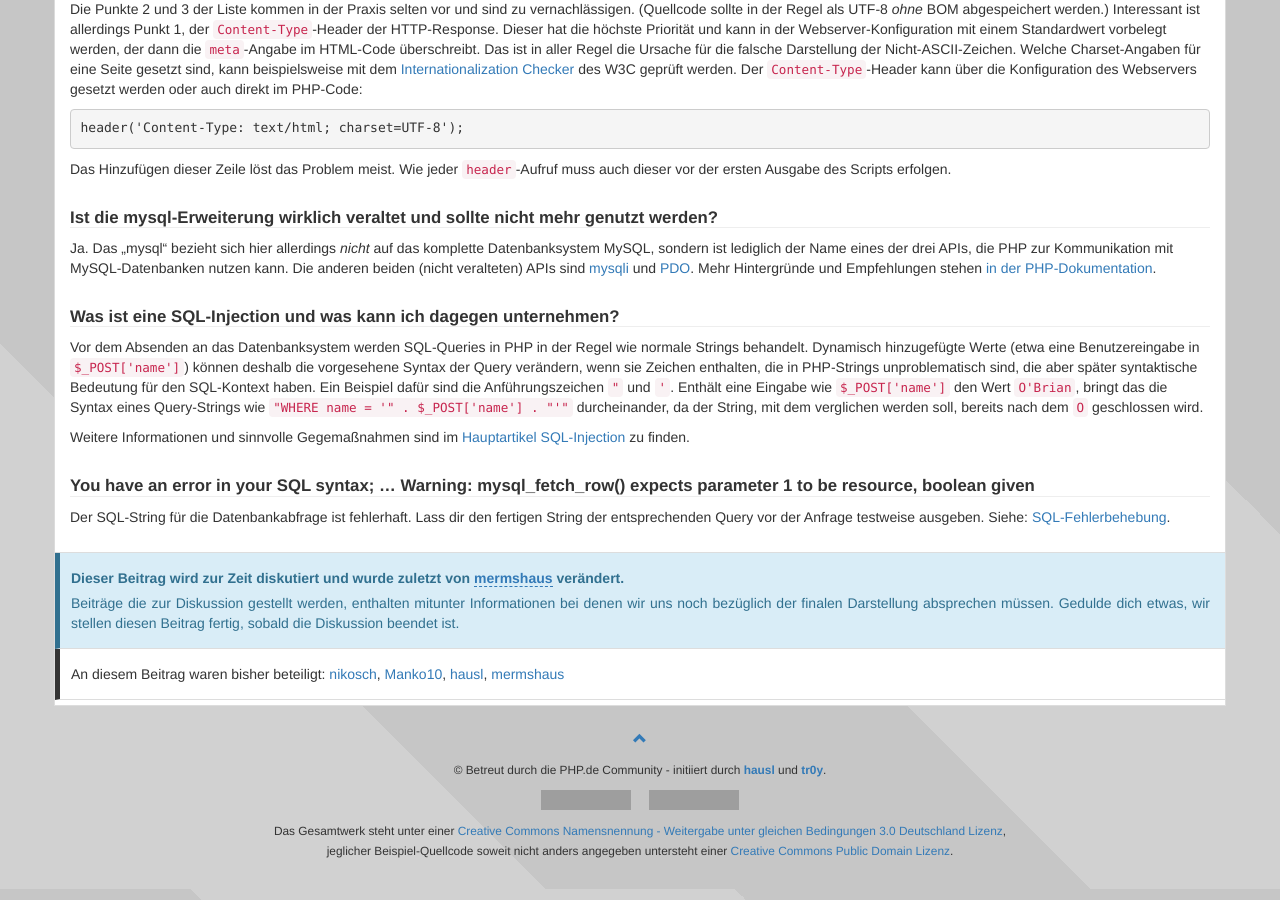
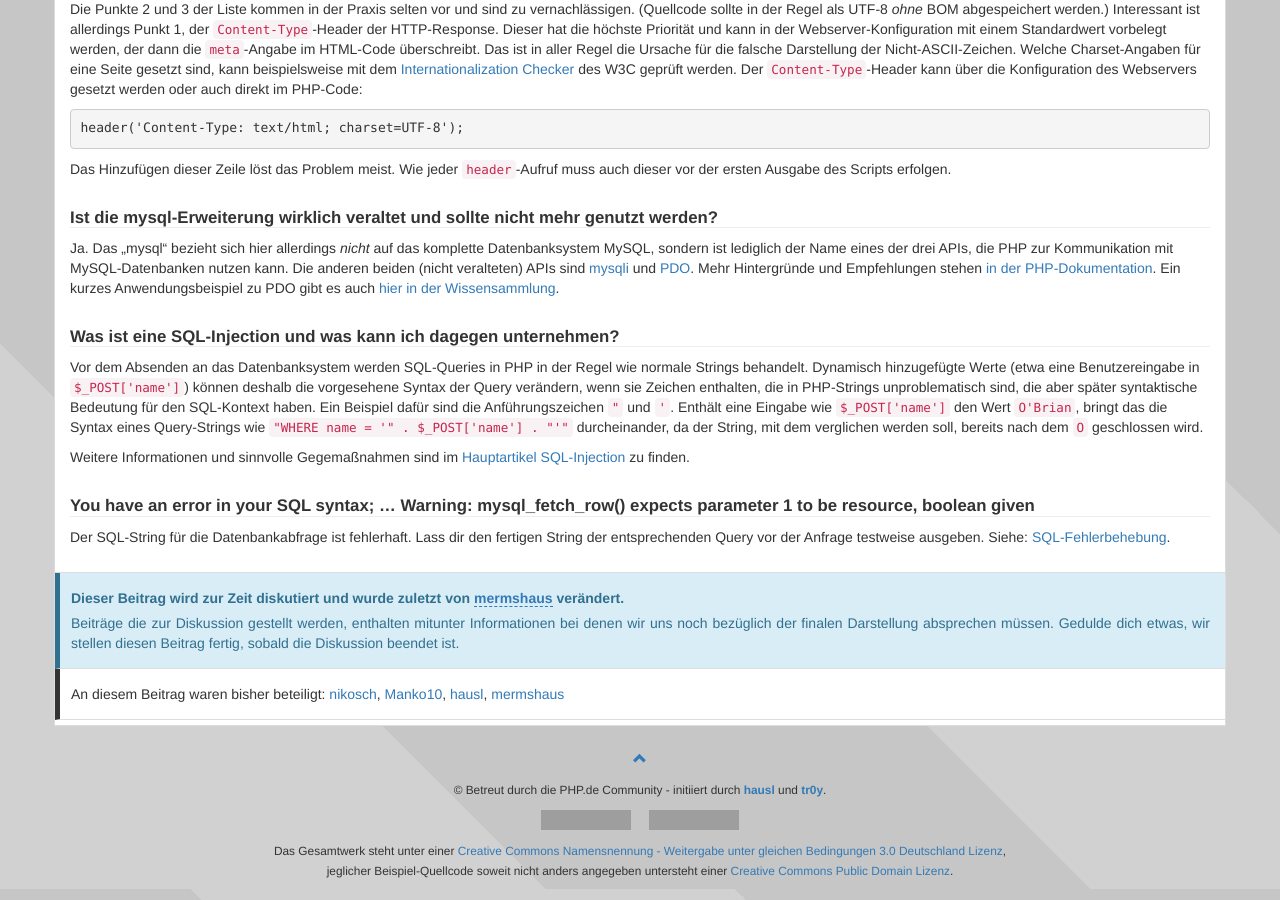
Before and after one commit to php-de/php-de.github.io, a Jekyll site: the page built from introduction/04_faq.md, in a window 1280 px wide and 900 px high, scrolled down 1811 px. Built offline with Jekyll 4.4.1, drawn with Linux system fonts in a browser that asks for light colours; nearby versions of some CDN libraries; grey boxes are pictures that could not be loaded.

Commit message:
Link zu PDO Beispiel ergänzt

```diff
--- a/introduction/04_faq.md
+++ b/introduction/04_faq.md
@@ -202,7 +202,7 @@ Datenbanksystem MySQL, sondern ist lediglich der Name eines der drei APIs, die
 PHP zur Kommunikation mit MySQL-Datenbanken nutzen kann. Die anderen beiden
 (nicht veralteten) APIs sind [mysqli](http://php.net/mysqli) und
 [PDO](http://php.net/pdo). Mehr Hintergründe und Empfehlungen stehen [in der
-PHP-Dokumentation](http://php.net/manual/en/mysqlinfo.api.choosing.php).
+PHP-Dokumentation](http://php.net/manual/en/mysqlinfo.api.choosing.php). Ein kurzes Anwendungsbeispiel zu PDO gibt es auch [hier in der Wissensammlung](http://php-de.github.io/jumpto/pdo/).
 
 
 #### [Was ist eine SQL-Injection und was kann ich dagegen unternehmen?](#sql-injection)
```
